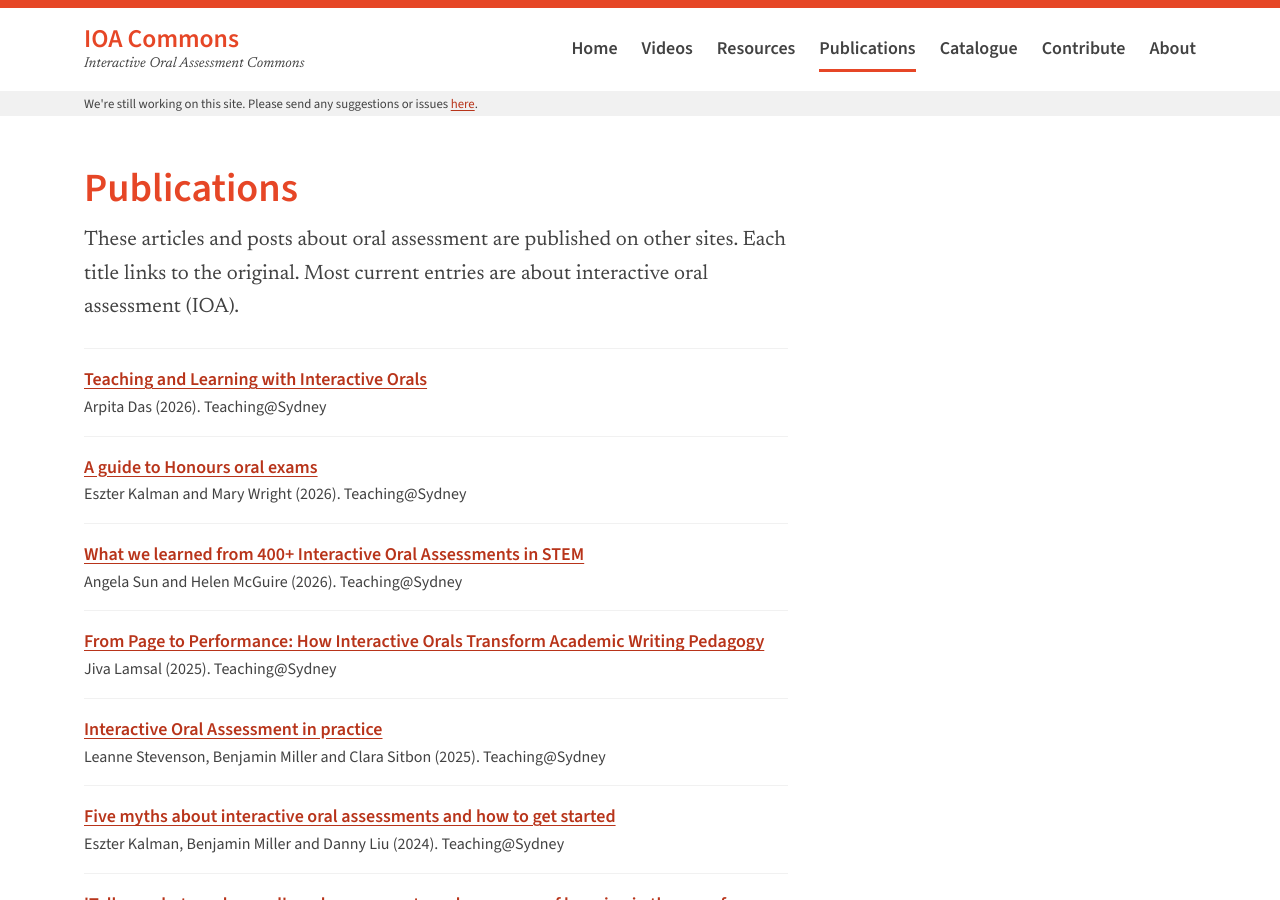
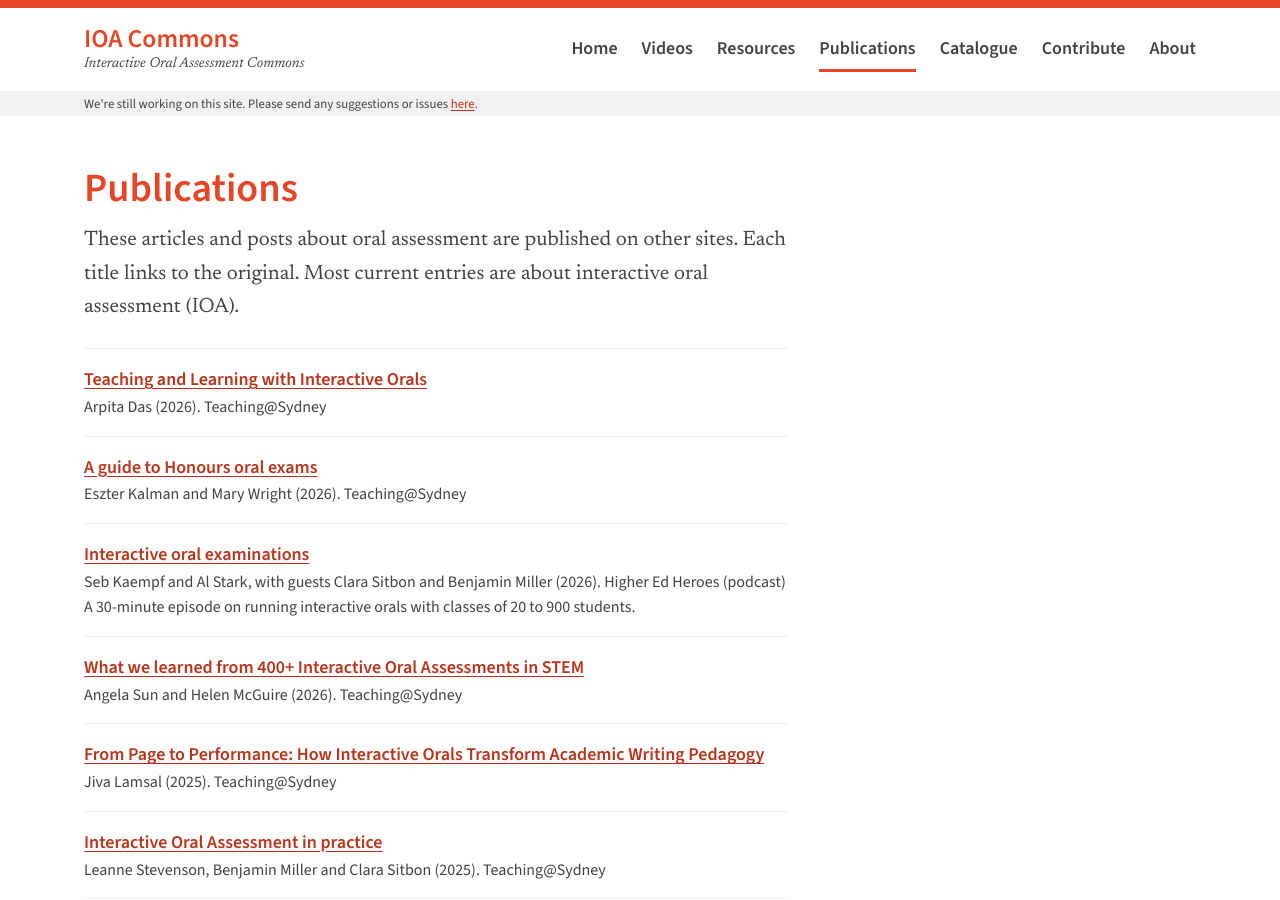
Before and after one commit to HelloAngela/ioa-hub, a Jekyll site: the page built from publications.md, in a window 1280 px wide and 900 px high. Built offline with Jekyll 4.4.1, drawn with Linux system fonts in a browser that asks for light colours.

Commit message:
Add the Higher Ed Heroes podcast episode on interactive orals to Publications
Suggested by Ben Miller through the request form.

Co-Authored-By: Claude Opus 5.5 <noreply@anthropic.com>

```diff
--- a/_data/publications.yml
+++ b/_data/publications.yml
@@ -9,6 +9,13 @@
 #   date:    when it was published, as YYYY-MM-DD (use the 1st if you only know the month)
 #   source:  where it was published, e.g. Teaching@Sydney, or a journal name
 #   note:    (optional) one sentence on what it covers
+
+- title: Interactive oral examinations
+  url: https://podcasts.apple.com/au/podcast/interactive-oral-examinations/id1494966251?i=1000763942275
+  authors: Seb Kaempf and Al Stark, with guests Clara Sitbon and Benjamin Miller
+  date: 2026-04-27
+  source: Higher Ed Heroes (podcast)
+  note: A 30-minute episode on running interactive orals with classes of 20 to 900 students.
 
 - title: Teaching and Learning with Interactive Orals
   url: https://educational-innovation.sydney.edu.au/teaching@sydney/teaching-and-learning-with-interactive-orals/
```
